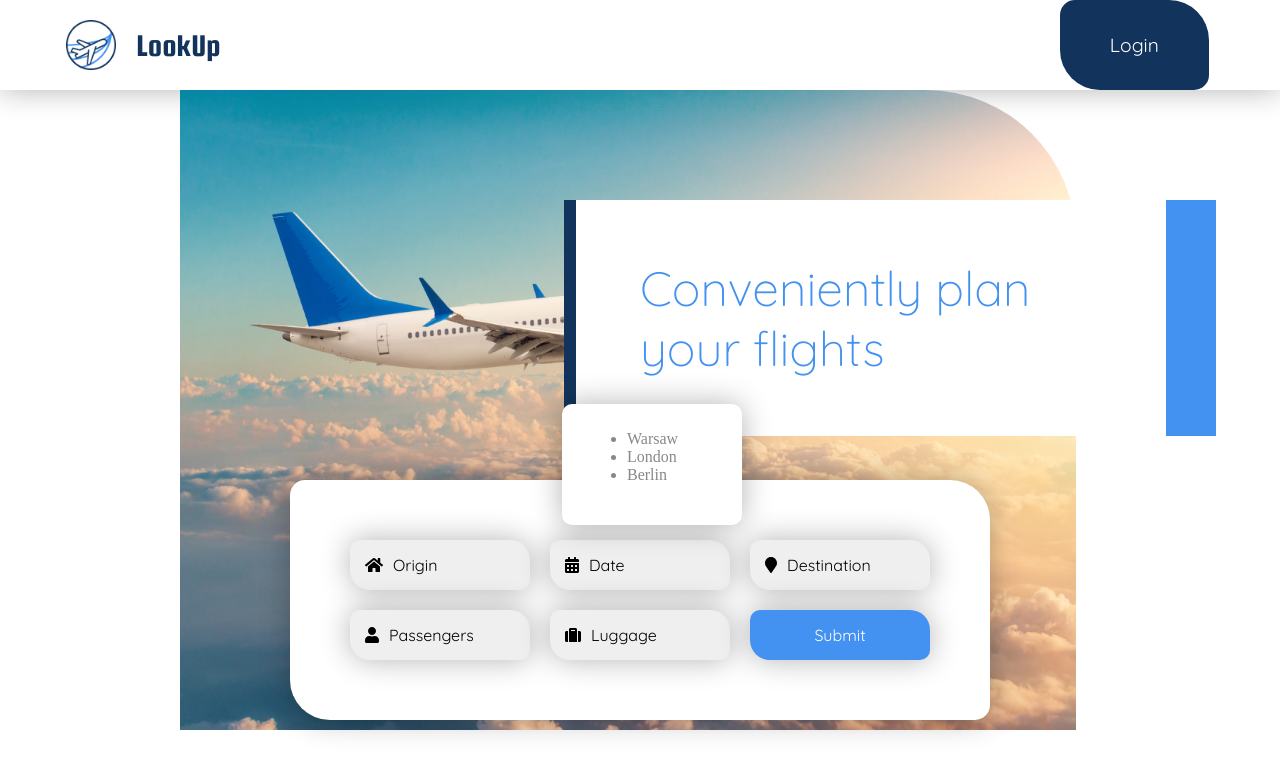
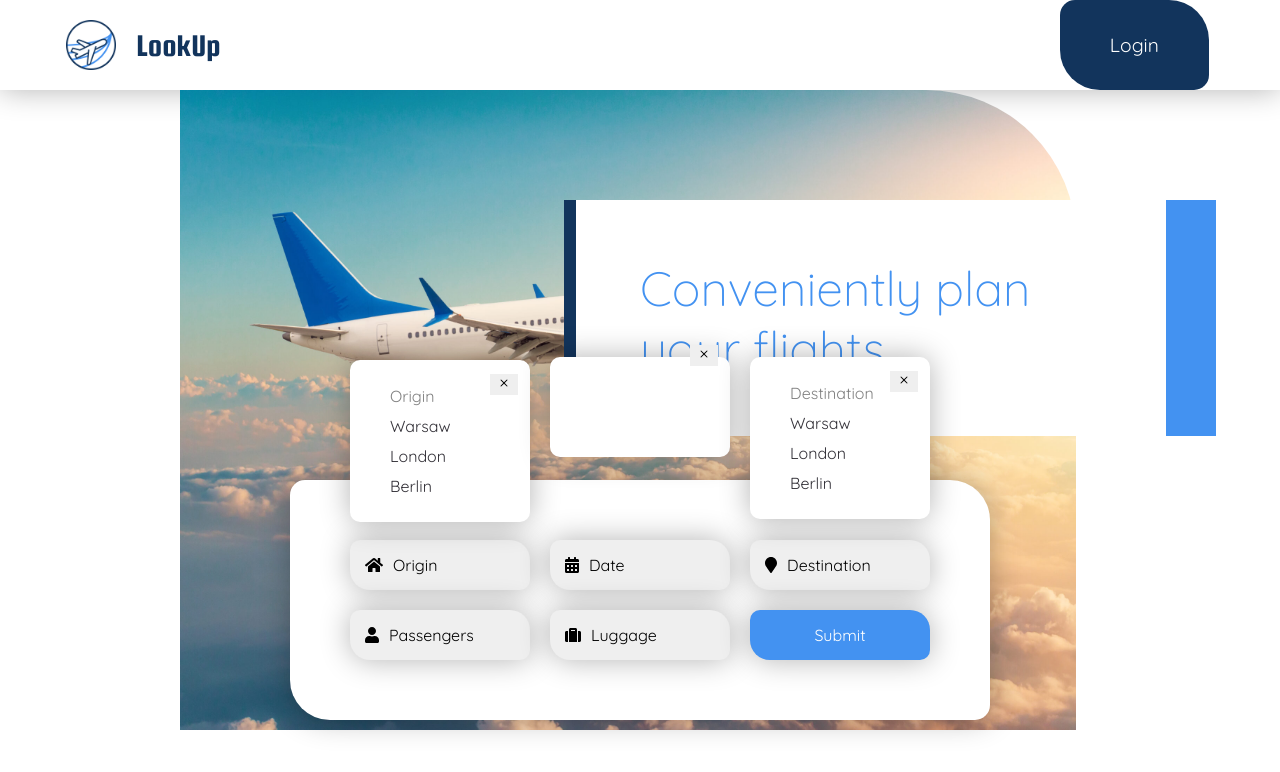
Before and after one commit to olcolcolc/LookUpNg, an Angular app: page / in a window 1280 px wide. Shown: the top 772 px of the page. Built offline with nearby package versions, Linux system fonts and the light colour scheme.

Commit message:
made origin and destination list

```diff
--- a/src/app/components/main/main.component.html
+++ b/src/app/components/main/main.component.html
@@ -1,5 +1,5 @@
 <div class="mainContainer">
-  <img class="mainContainer__img" src="./assets/images/airport.jpeg" alt="LookUp">LookUp
+  <img class="mainContainer__img" src="./assets/images/airport.jpeg" alt="LookUp">
   <div class="mainContainer__textContainer">
     <p class="mainContainer__textContainer__text">Conveniently plan your flights</p>
   </div>
--- a/src/app/components/select/select.component.html
+++ b/src/app/components/select/select.component.html
@@ -1,3 +1,73 @@
+<div class="submenu__ups">
+  <div class="submenu__ups__origin">
+    <ul *ngIf="destinations">
+      <li style="color: grey">
+        Origin
+        <button class="submenu__ups__origin__close-button">
+          <svg
+            class="close-icon"
+            xmlns="http://www.w3.org/2000/svg"
+            width="16"
+            height="16"
+            fill="currentColor"
+            class="bi bi-x"
+            viewBox="0 0 16 16"
+          >
+            <path
+              d="M4.646 4.646a.5.5 0 0 1 .708 0L8 7.293l2.646-2.647a.5.5 0 0 1 .708.708L8.707 8l2.647 2.646a.5.5 0 0 1-.708.708L8 8.707l-2.646 2.647a.5.5 0 0 1-.708-.708L7.293 8 4.646 5.354a.5.5 0 0 1 0-.708z"
+            />
+          </svg>
+        </button>
+      </li>
+      <li class="cities" *ngFor="let destination of destinations">
+        {{ destination.desc }}
+      </li>
+    </ul>
+  </div>
+  <div class="submenu__ups__date">
+    <button class="submenu__ups__date__close-button">
+      <svg
+        class="close-icon"
+        xmlns="http://www.w3.org/2000/svg"
+        width="16"
+        height="16"
+        fill="currentColor"
+        class="bi bi-x"
+        viewBox="0 0 16 16"
+      >
+        <path
+          d="M4.646 4.646a.5.5 0 0 1 .708 0L8 7.293l2.646-2.647a.5.5 0 0 1 .708.708L8.707 8l2.647 2.646a.5.5 0 0 1-.708.708L8 8.707l-2.646 2.647a.5.5 0 0 1-.708-.708L7.293 8 4.646 5.354a.5.5 0 0 1 0-.708z"
+        />
+      </svg>
+    </button>
+  </div>
+  <div class="submenu__ups__destination">
+    <ul *ngIf="destinations">
+      <li style="color: grey">
+        Destination
+        <button class="submenu__ups__destination__close-button">
+          <svg
+            class="close-icon"
+            xmlns="http://www.w3.org/2000/svg"
+            width="16"
+            height="16"
+            fill="currentColor"
+            class="bi bi-x"
+            viewBox="0 0 16 16"
+          >
+            <path
+              d="M4.646 4.646a.5.5 0 0 1 .708 0L8 7.293l2.646-2.647a.5.5 0 0 1 .708.708L8.707 8l2.647 2.646a.5.5 0 0 1-.708.708L8 8.707l-2.646 2.647a.5.5 0 0 1-.708-.708L7.293 8 4.646 5.354a.5.5 0 0 1 0-.708z"
+            />
+          </svg>
+        </button>
+      </li>
+      <li class="cities" *ngFor="let destination of destinations">
+        {{ destination.desc }}
+      </li>
+    </ul>
+  </div>
+</div>
+
 <div class="selectContainer">
   <div class="selectContainer__ups">
     <button class="selectContainer__ups__origin">
@@ -26,18 +96,9 @@
   </div>
 </div>
 
-<div class="submenu__ups">
-  <div class="submenu__origin">
-    <ul *ngIf="destinations">
-      <li *ngFor="let destination of destinations">{{ destination.desc }}</li>
-    </ul>
+<div class="submenu__downs">
+  <div class="submenu__passengers">
+    <div class="submenu__passengers__title">Passengers</div>
   </div>
-</div>
-
-<div class="submenu__date"></div>
-<div class="submenu__destination"></div>
-
-<div class="submenu__downs">
-  <div class="submenu__passengers"></div>
   <div class="submenu__luggage"></div>
 </div>
--- a/src/app/components/select/select.component.scss
+++ b/src/app/components/select/select.component.scss
@@ -3,7 +3,7 @@
   background-color: #fff;
   padding: 50px 20px;
   border-radius: 15px 40px 15px 40px;
-  box-shadow: 0 0 30px 0 rgba(0, 0, 0, .3);
+  box-shadow: 0 0 30px 0 rgba(0, 0, 0, 0.3);
   display: flex;
   flex-direction: column;
   align-items: center;
@@ -23,7 +23,7 @@
     width: 180px;
     height: 50px;
     margin: 10px;
-    box-shadow: 0 0 30px 0 rgba(0, 0, 0, .3);
+    box-shadow: 0 0 30px 0 rgba(0, 0, 0, 0.3);
     display: flex;
     align-items: center;
     padding: 0 15px;
@@ -59,15 +59,72 @@ fa-icon {
   margin-right: 10px;
 }
 
-.submenu__origin{
-  position: absolute;
-  bottom: 270px;
-  left: 562px;
-  width: 180px;
-  background-color: #fff;
-  padding: 10px 25px 25px;
-  box-shadow: 0 0 30px 0 rgba(0,0,0,.3);
-  border-radius: 10px;
-  color: #88878b;
-  margin-bottom: 5px;
+.submenu__ups {
+  &__origin,
+  &__date,
+  &__destination {
+    position: relative;
+    font-family: "Quicksand", sans-serif;
+    background-color: #fff;
+    box-shadow: 0 0 30px 0 rgba(0, 0, 0, 0.3);
+    border-radius: 10px;
+    padding: 10px 0;
+    color: #88878b;
+    margin-bottom: 5px;
+    z-index: 1;
+    &__close-button {
+      position: absolute;
+      border: none;
+      top: -12px;
+      right: 12px;
+    }
+    }
+
+
+  &__origin{
+    left: -200px;
+    top: 270px;
+    width: 180px;
+    // &__close-button {
+    //   top: -15px;
+    //   left: 60px;
+    // }
+  }
+
+  &__date{
+    left: 0px;
+    top: 100px;
+    width: 180px;
+    height: 100px;
+    // &__close-button{
+    //   top: 2px;
+    //   left: 150px;
+    // }
+  }
+
+  &__destination{
+    left: 200px;
+    top: -5px;
+    // &__close-button {
+    //   top: -13px;
+    //   left: 18px;
+    // }
+  }
 }
+
+
+ul {
+  list-style-type: none;
+}
+
+li {
+  margin: 10px 0 0 0;
+  position: relative;
+  cursor: pointer;
+  color: #333138;
+  transition: all 0.2s ease-in-out;
+}
+
+.cities:hover{
+  color: rgb(147, 129, 27);
+}
```
